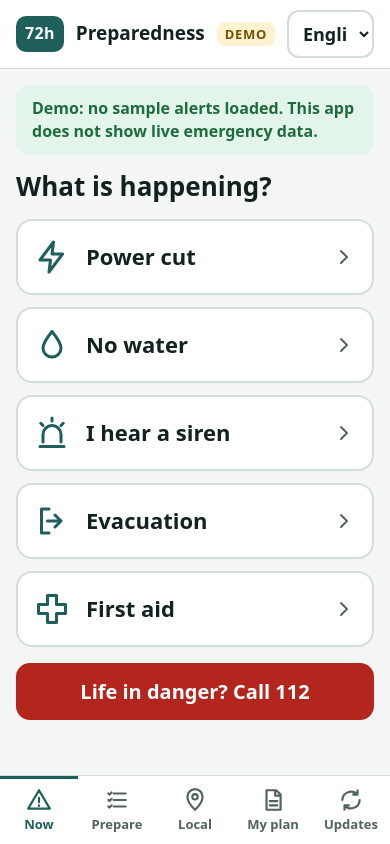
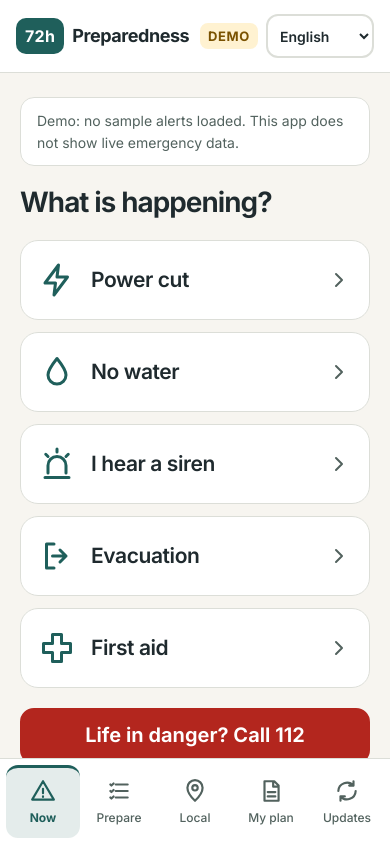
Before and after one commit to madcsaba/felkeszules-kezikonyv, a plain HTML site: page app/index.html in a window 390 px wide. Drawn offline with Linux system fonts and the light colour scheme.

Commit message:
Refine app and handbook typography with local Inter and calmer mobile UI

```diff
--- a/app/index.html
+++ b/app/index.html
@@ -8,16 +8,17 @@
 <link rel="manifest" href="manifest.webmanifest">
 <link rel="icon" href="icon.svg" type="image/svg+xml">
 <link rel="apple-touch-icon" href="icon-192.png">
+<link rel="stylesheet" href="../assets/fonts.css">
 <style>
 /* Layout: one phone-width column, fixed header and bottom tab bar, one job per screen. */
 :root{
-  --bg:#f3f6f5; --surface:#ffffff; --ink:#132120; --muted:#52625e; --line:#d3dcd9;
+  --bg:#f7f5f0; --surface:#ffffff; --ink:#1f2a2e; --muted:#52625e; --line:#dcded8;
   --accent:#1f5f5b; --on-accent:#ffffff;
   --danger:#b3261e; --danger-bg:#fdecea;
   --warn:#7a5200; --warn-bg:#fff2d1;
   --ok:#1e6b3f; --ok-bg:#e3f4ea;
   --lane-advice:#2e7d4f; --lane-local:#1f5fa8; --lane-alert:#c2571a;
-  --font:system-ui,-apple-system,"Segoe UI",Roboto,"Noto Sans","Helvetica Neue",Arial,sans-serif;
+  --font:Inter,system-ui,-apple-system,"Segoe UI",Roboto,"Noto Sans",Arial,sans-serif;
 }
 @media (prefers-color-scheme: dark){
   :root:not([data-theme="light"]){
@@ -41,28 +42,28 @@
 }
 *{box-sizing:border-box}
 html,body{height:100%;margin:0}
-body{background:var(--bg);color:var(--ink);font-family:var(--font);font-size:18px;line-height:1.45;display:flex;justify-content:center}
+body{background:var(--bg);color:var(--ink);font-family:var(--font);font-size:18px;line-height:1.55;display:flex;justify-content:center}
 .app{width:100%;max-width:520px;height:100%;display:flex;flex-direction:column;background:var(--bg)}
-header{display:flex;align-items:center;gap:12px;padding:10px 16px;background:var(--surface);border-bottom:1px solid var(--line)}
+header{display:flex;align-items:center;gap:8px;padding:14px 16px;padding-top:max(14px,env(safe-area-inset-top));background:var(--surface);border-bottom:1px solid var(--line)}
 .mark{background:var(--accent);color:var(--on-accent);font-weight:700;border-radius:10px;padding:6px 9px;font-size:16px;letter-spacing:.02em}
-header h1{font-size:19px;margin:0;white-space:nowrap}
+header h1{font-size:18px;margin:0;letter-spacing:-.025em;flex:1;min-width:0;overflow-wrap:anywhere}
 #demo-tag{flex:none}
 header .spacer,header select{min-width:0}
 header{flex-wrap:nowrap}
 header select{flex:0 1 auto}
 select,input,textarea,button{font:inherit;color:inherit}
 select,input,textarea{background:var(--surface);border:2px solid var(--line);border-radius:12px;padding:12px 14px;min-height:56px;width:100%}
-header select{width:auto;min-height:48px;padding:8px 10px;font-weight:600}
+header select{width:auto;max-width:108px;min-height:44px;padding:8px;font-size:14px;font-weight:600}
 textarea{min-height:96px;resize:vertical}
 :focus-visible{outline:3px solid var(--accent);outline-offset:2px}
-main{flex:1;overflow-y:auto;padding:16px;display:flex;flex-direction:column;gap:16px}
-h2{font-size:26px;line-height:1.2;margin:0;text-wrap:balance}
+main{flex:1;min-height:0;overflow-y:auto;padding:24px 20px;display:flex;flex-direction:column;gap:20px}
+h2{font-size:28px;font-weight:650;letter-spacing:-.035em;line-height:1.2;margin:0;text-wrap:balance}
 h3{font-size:20px;margin:0;text-wrap:balance}
 p{margin:0}
 .muted{color:var(--muted);font-size:16px}
 .stack{display:flex;flex-direction:column;gap:12px}
-.card{background:var(--surface);border:1px solid var(--line);border-radius:16px;padding:16px;display:flex;flex-direction:column;gap:12px}
-.big{display:flex;align-items:center;gap:16px;width:100%;min-height:76px;padding:14px 16px;background:var(--surface);border:2px solid var(--line);border-radius:16px;font-size:22px;font-weight:650;text-align:left;cursor:pointer}
+.card{background:var(--surface);border:1px solid var(--line);border-radius:18px;padding:20px;display:flex;flex-direction:column;gap:16px}
+.big{display:flex;align-items:center;gap:16px;width:100%;min-height:80px;padding:18px;background:var(--surface);border:1px solid var(--line);border-radius:18px;font-size:21px;font-weight:600;letter-spacing:-.02em;text-align:left;cursor:pointer}
 .big svg{flex:none;width:36px;height:36px;color:var(--accent)}
 .big .chev{margin-left:auto;width:24px;height:24px;color:var(--muted)}
 .btn{display:flex;align-items:center;justify-content:center;gap:8px;min-height:56px;padding:12px 16px;border-radius:14px;border:2px solid var(--accent);background:var(--accent);color:var(--on-accent);font-weight:650;cursor:pointer;text-decoration:none;text-align:center}
@@ -81,7 +82,7 @@ p{margin:0}
 .err{color:var(--danger);font-size:15px;font-weight:600}
 .seg.wrap{flex-wrap:wrap}
 .seg.wrap button{font-size:17px;min-height:48px}
-.calm{background:var(--ok-bg);color:var(--ok);border-radius:14px;padding:12px 16px;font-weight:600;font-size:16px}
+.calm{background:var(--surface);color:var(--muted);border:1px solid var(--line);border-radius:14px;padding:12px 16px;font-weight:400;font-size:14px;line-height:1.55}
 ol.steps{list-style:none;margin:0;padding:0;display:flex;flex-direction:column;gap:12px;counter-reset:s}
 ol.steps li{counter-increment:s;display:flex;gap:14px;background:var(--surface);border:1px solid var(--line);border-radius:16px;padding:16px;font-size:20px;line-height:1.35}
 ol.steps li::before{content:counter(s);flex:none;width:40px;height:40px;border-radius:50%;background:var(--accent);color:var(--on-accent);font-weight:700;display:flex;align-items:center;justify-content:center}
@@ -110,10 +111,12 @@ ol.steps li::before{content:counter(s);flex:none;width:40px;height:40px;border-r
 .lane.advice{border-color:var(--lane-advice)} .lane.local{border-color:var(--lane-local)} .lane.alert{border-color:var(--lane-alert)}
 label.f{display:flex;flex-direction:column;gap:6px;font-weight:600}
 code{font-family:ui-monospace,Menlo,Consolas,monospace;font-size:15px;background:var(--bg);border:1px solid var(--line);border-radius:8px;padding:6px 8px;overflow-wrap:anywhere;display:block}
-nav{display:flex;background:var(--surface);border-top:1px solid var(--line)}
-nav a{flex:1;min-width:0;display:flex;flex-direction:column;align-items:center;gap:2px;padding:8px 2px 10px;color:var(--muted);text-decoration:none;font-size:13px;font-weight:600;overflow-wrap:anywhere;text-align:center;border-top:3px solid transparent}
+nav{display:flex;flex-shrink:0;gap:2px;padding:6px 6px max(6px,env(safe-area-inset-bottom));background:var(--surface);border-top:1px solid var(--line)}
+nav a{flex:1;min-width:0;display:flex;flex-direction:column;align-items:center;gap:5px;padding:10px 2px;color:var(--muted);text-decoration:none;font-size:12px;font-weight:500;overflow-wrap:anywhere;text-align:center;border-radius:12px;border-top:3px solid transparent}
 nav a svg{width:26px;height:26px}
-nav a[aria-current="page"]{color:var(--accent);border-top-color:var(--accent)}
+nav a[aria-current="page"]{color:var(--accent);font-weight:700;background:color-mix(in srgb,var(--accent) 12%,var(--surface));border-top-color:var(--accent)}
+@media (hover:hover){.big:hover,.btn.plain:hover{border-color:var(--accent)}nav a:hover{color:var(--accent)}}
+@media (max-width:380px){header{flex-wrap:wrap}header select{max-width:94px}header h1{font-size:17px}main{padding:20px 16px}.card{padding:16px}}
 .sr{position:absolute;width:1px;height:1px;overflow:hidden;clip:rect(0 0 0 0)}
 @media (max-width:360px){body{font-size:17px}.big{font-size:20px}nav a{font-size:11px}}
 </style>
--- /dev/null
+++ b/assets/fonts.css
@@ -0,0 +1,17 @@
+/* Local variable fonts: available offline, including Hungarian accents. */
+@font-face {
+  font-family: Inter;
+  font-style: normal;
+  font-weight: 100 900;
+  font-display: swap;
+  src: url("fonts/inter-latin-ext-wght-normal.woff2") format("woff2");
+  unicode-range: U+0100-02BA,U+02BD-02C5,U+02C7-02CC,U+02CE-02D7,U+02DD-02FF,U+0304,U+0308,U+0329,U+1D00-1DBF,U+1E00-1E9F,U+1EF2-1EFF,U+2020,U+20A0-20AB,U+20AD-20C0,U+2113,U+2C60-2C7F,U+A720-A7FF;
+}
+@font-face {
+  font-family: Inter;
+  font-style: normal;
+  font-weight: 100 900;
+  font-display: swap;
+  src: url("fonts/inter-latin-wght-normal.woff2") format("woff2");
+  unicode-range: U+0000-00FF,U+0131,U+0152-0153,U+02BB-02BC,U+02C6,U+02DA,U+02DC,U+0304,U+0308,U+0329,U+2000-206F,U+2074,U+20AC,U+2122,U+2191,U+2193,U+2212,U+2215,U+FEFF,U+FFFD;
+}
--- a/style.css
+++ b/style.css
@@ -17,11 +17,11 @@
   --danger: #a33a2c;
   --danger-soft: #f8e4e0;
   --ok: #2e7d4f;
-  --shadow: 0 1px 2px rgba(0,0,0,.05), 0 4px 16px rgba(0,0,0,.05);
-  --radius: 12px;
+  --shadow: 0 1px 3px rgba(0,0,0,.03);
+  --radius: 16px;
   --sidebar-w: 300px;
-  --font: system-ui, -apple-system, "Segoe UI", Roboto, "Helvetica Neue", Arial, sans-serif;
-  --font-serif: Georgia, "Iowan Old Style", "Times New Roman", serif;
+  --font: Inter, system-ui, -apple-system, "Segoe UI", Roboto, Arial, sans-serif;
+  --font-serif: var(--font);
   color-scheme: light;
 }
 
@@ -77,7 +77,7 @@ body {
   background: var(--bg);
   color: var(--text);
   font-family: var(--font);
-  font-size: 17px;
+  font-size: 18px;
   line-height: 1.65;
 }
 
--- a/sw.js
+++ b/sw.js
@@ -1,10 +1,12 @@
 /* Offline működés: az app és a teljes kézikönyv a telefonon marad.
    Új verzió kiadásakor a CACHE nevét kell átírni. */
-var CACHE = "felkeszules-v1";
+var CACHE = "felkeszules-v2";
 var FILES = [
   "./", "./index.html", "./style.css", "./script.js", "./img/hero.svg",
   "./app/", "./app/index.html", "./app/manifest.webmanifest",
-  "./app/icon.svg", "./app/icon-192.png", "./app/icon-512.png"
+  "./app/icon.svg", "./app/icon-192.png", "./app/icon-512.png",
+  "./assets/fonts.css", "./assets/fonts/inter-latin-wght-normal.woff2",
+  "./assets/fonts/inter-latin-ext-wght-normal.woff2"
 ];
 
 self.addEventListener("install", function (e) {
```
Also changed, not shown: index.html (+1 -0 lines), app/manifest.webmanifest, assets/fonts/LICENSE-inter.txt (added), assets/fonts/inter-latin-ext-wght-normal.woff2 (added), assets/fonts/inter-latin-wght-normal.woff2 (added).
